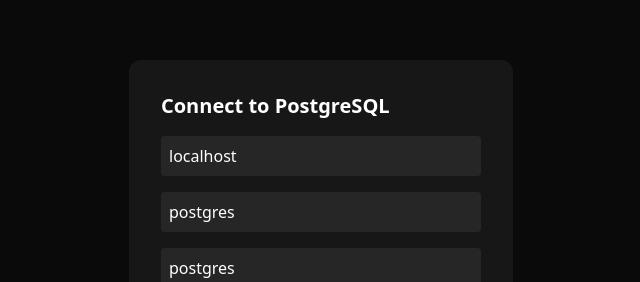
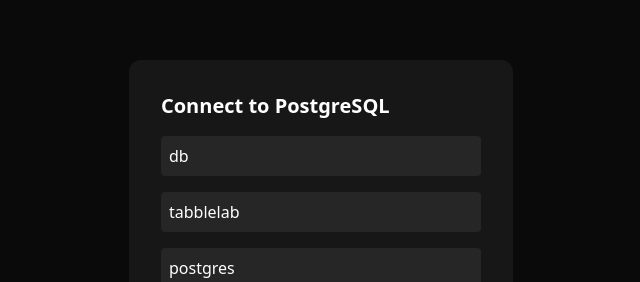
Before and after one commit to balkacer/tabblelab, a React (Vite) app in the folder apps/web/: page / in a window 1280 px wide. Shown: the part 154-436 px from the top of the page, without its empty margins (319-959 px from the left). Built offline with nearby package versions, Linux system fonts and the light colour scheme; no server answers.

Commit message:
feat: change initial data to match docker database on ConnectionPage

```diff
--- a/apps/web/src/pages/ConnectionPage.tsx
+++ b/apps/web/src/pages/ConnectionPage.tsx
@@ -6,11 +6,11 @@
   const setConnectionId = useConnectionStore((s) => s.setConnectionId)
 
   const [form, setForm] = useState({
-    host: 'localhost',
+    host: 'db',
     port: 5432,
-    database: 'postgres',
+    database: 'tabblelab',
     user: 'postgres',
-    password: '',
+    password: 'postgres',
   })
 
   const handleConnect = async () => {
```
